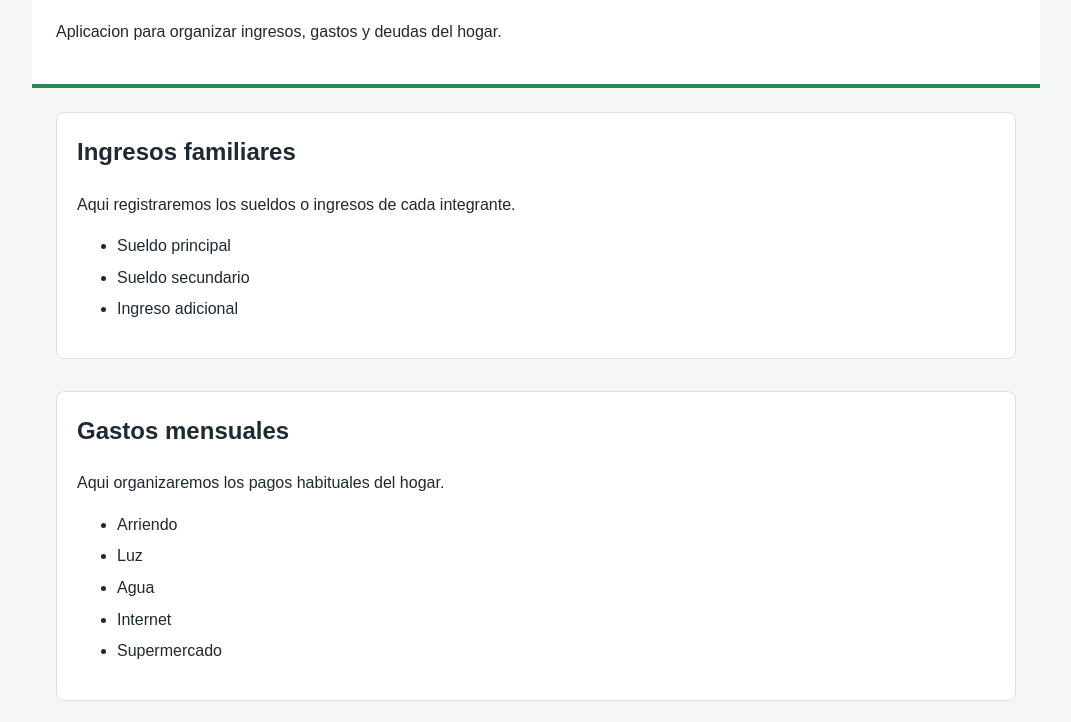
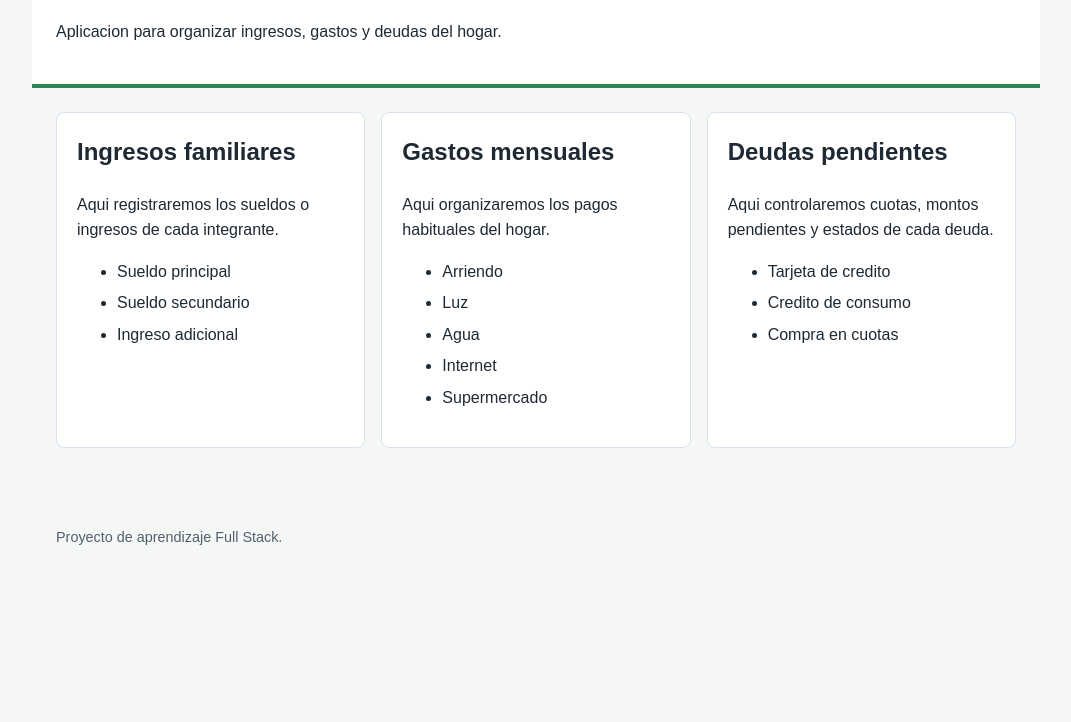
Before and after one commit to Jeremy-s-g/proyecto_gastos, a plain HTML site: page index.html in a window 1280 px wide. Shown: the part 78-800 px from the top of the page, without its empty margins (104-1175 px from the left). Drawn offline with Linux system fonts and the light colour scheme.

Commit message:
Agrega grilla responsive para tarjetas

```diff
--- a/css/styles.css
+++ b/css/styles.css
@@ -16,6 +16,7 @@ footer {
 .dashboard {
   display: grid;
   gap: 16px;
+  grid-template-columns: repeat(auto-fit, minmax(240px, 1fr));
   max-width: 960px;
   margin: 0 auto;
   padding: 24px;
```
